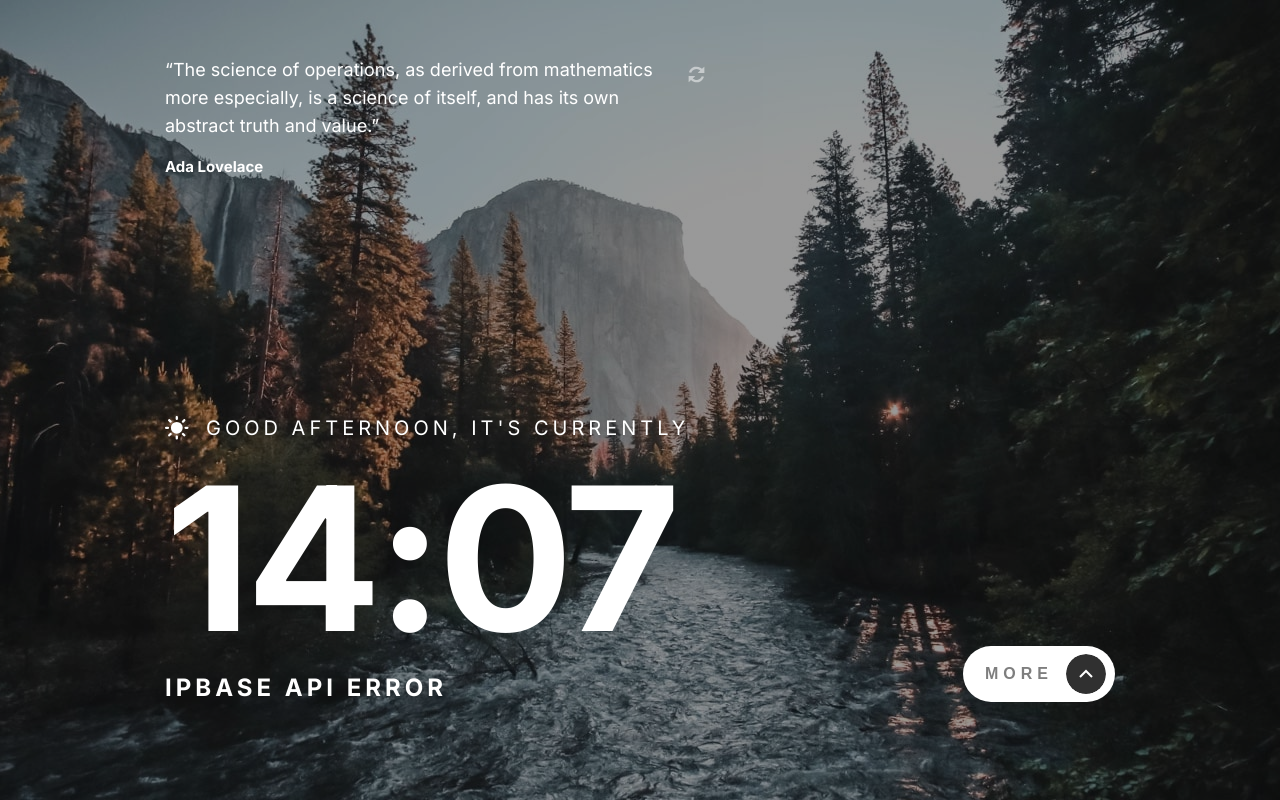
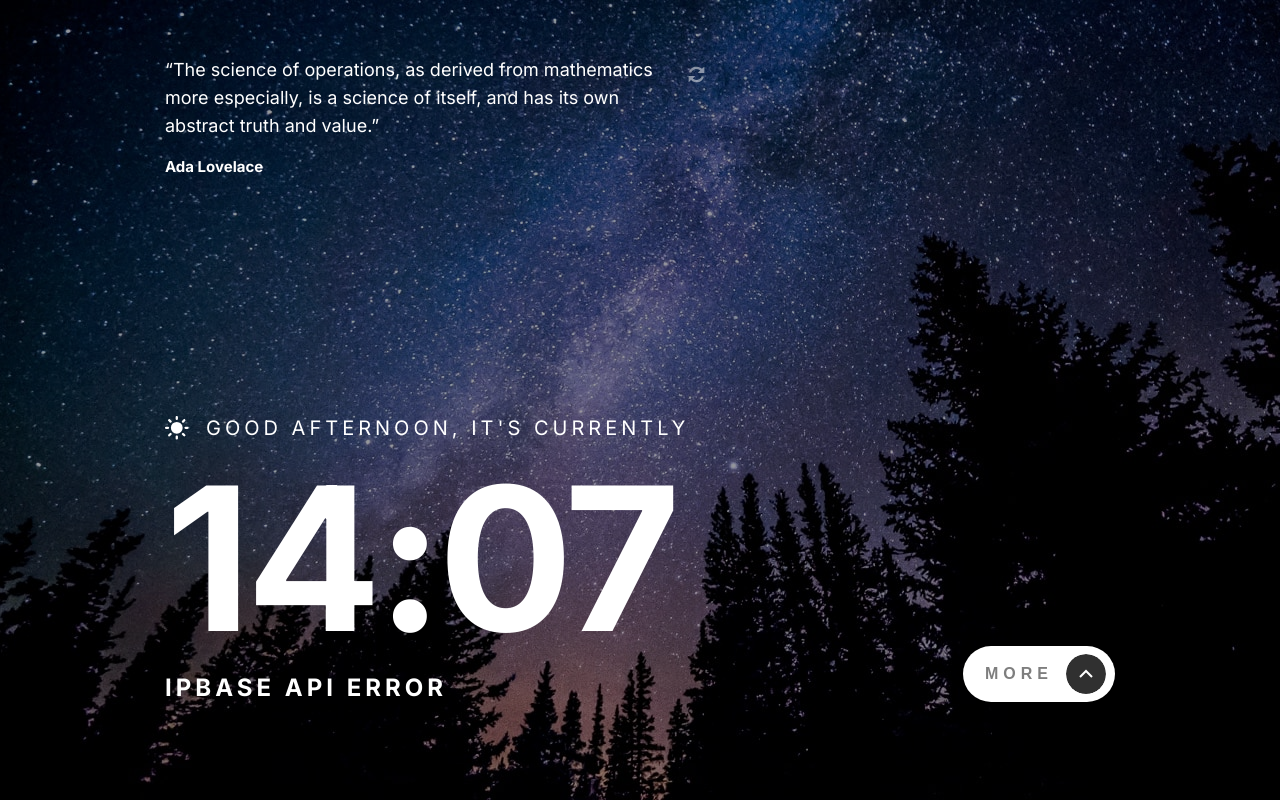
Before and after one commit to pronoia9/pun-manteau, a React (Vite) app: page / in a window 1280 px wide. Built offline with nearby package versions, Linux system fonts and the light colour scheme; no server answers.

Commit message:
fix isNightTime

```diff
--- a/src/utils.js
+++ b/src/utils.js
@@ -68,7 +68,7 @@ export const getTimeSeconds = (datetime) => new Date(datetime || null).getSecond
 export const isNightTime = (datetime) => {
   const hour = getTimeHours(datetime);
   if (hour >= 5 && hour < 18) return false;
-  if (hour >= 18 && hour < 5) return true;
+  return true;
 };
 
 export const getTimeOfDayIcon = (datetime) => (isNightTime(datetime) ? 'moon' : 'sun');
```
